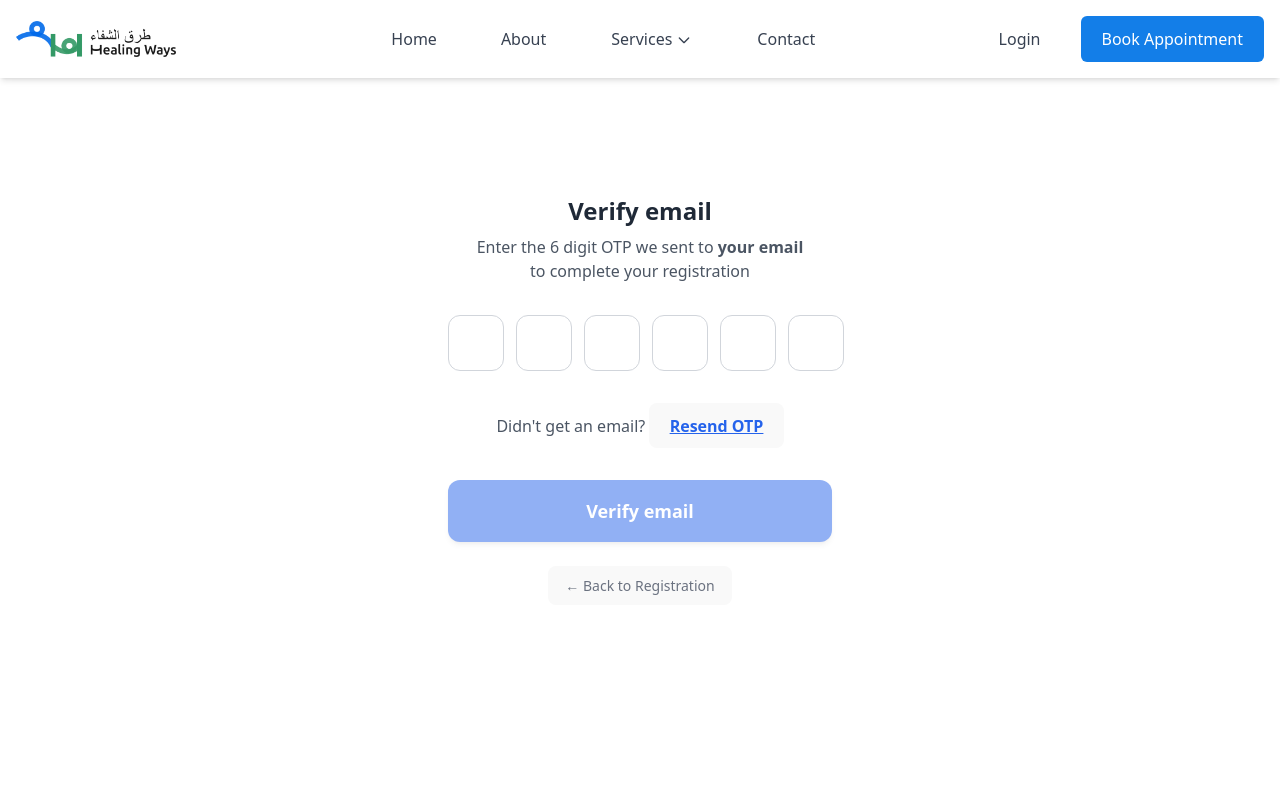
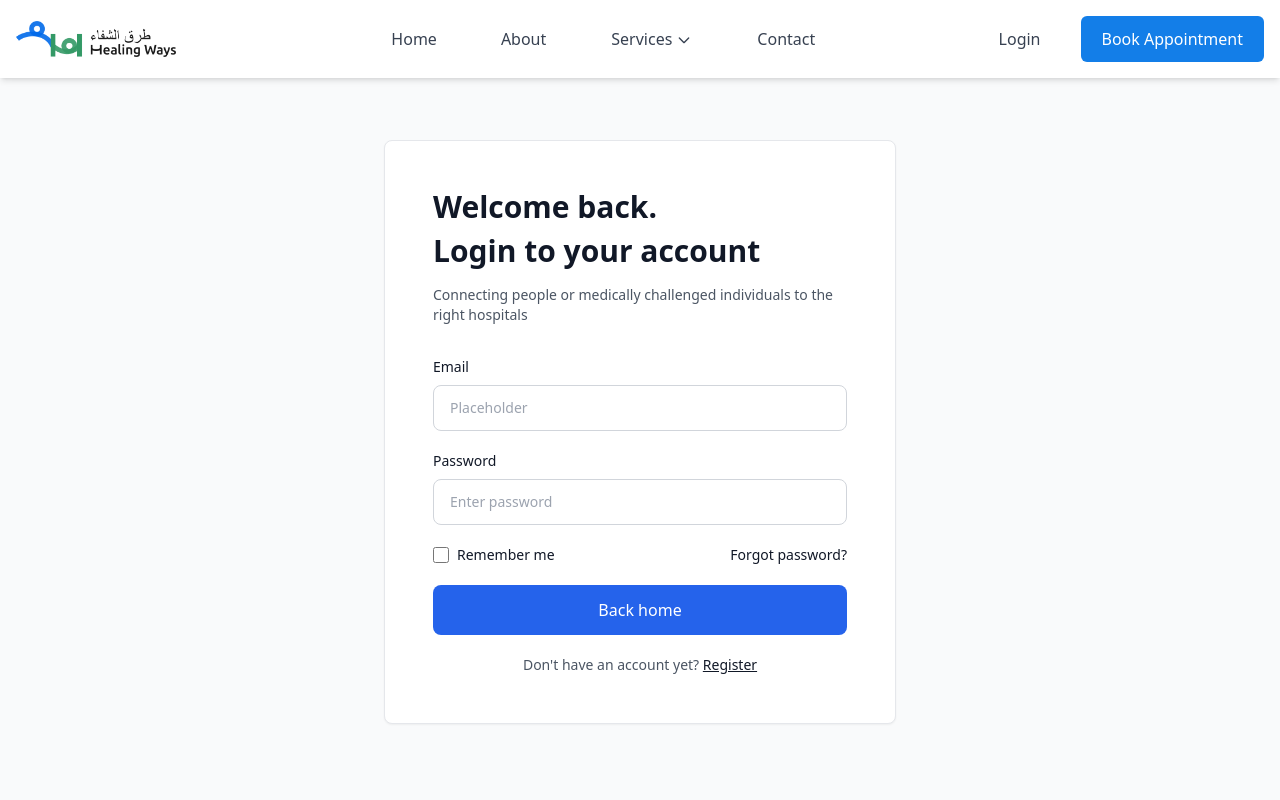
Before and after one commit to Binmuhammad001/healing-ways, a React (Vite) app: page /login in a window 1280 px wide. Shown: the top 800 px of the page. Built offline with nearby package versions, Linux system fonts and the light colour scheme.

Commit message:
Update login_form.jsx

```diff
--- a/src/components/signup/login_form.jsx
+++ b/src/components/signup/login_form.jsx
@@ -1,207 +1,89 @@
-import React, { useState, useEffect, useRef } from "react";
-import { useNavigate } from "react-router-dom";
-import { authAPI } from "../services/api";
+import React, { useState } from 'react';
 
-export default function VerifyOTP() {
-  const navigate = useNavigate();
-  const [otp, setOtp] = useState(["", "", "", "", "", ""]);
-  const [email, setEmail] = useState("");
-  const [loading, setLoading] = useState(false);
-  const [error, setError] = useState("");
-  const [resendLoading, setResendLoading] = useState(false);
-  const [resendSuccess, setResendSuccess] = useState(false);
+export default function LoginForm() {
+  const [email, setEmail] = useState('');
+  const [password, setPassword] = useState('');
+  const [rememberMe, setRememberMe] = useState(false);
 
-  const inputRefs = useRef([]);
-
-  useEffect(() => {
-    // Get email from localStorage
-    const savedEmail = localStorage.getItem('pendingEmail');
-    if (savedEmail) {
-      setEmail(savedEmail);
-    } else {
-      // No pending email, redirect to registration
-      navigate('/login');
-    }
-  }, [navigate]);
-
-  const handleOtpChange = (element, index) => {
-    if (isNaN(element.value)) return false;
-
-    const newOtp = [...otp];
-    newOtp[index] = element.value;
-    setOtp(newOtp);
-
-    // Focus next input
-    if (element.value !== "" && element.nextSibling) {
-      element.nextSibling.focus();
-    }
-  };
-
-  const handleKeyDown = (e, index) => {
-    if (e.key === 'Backspace' && !otp[index] && index > 0) {
-      // Move focus to previous input on backspace
-      inputRefs.current[index - 1].focus();
-    }
-  };
-
-  const handlePaste = (e) => {
+  const handleSubmit = (e) => {
     e.preventDefault();
-    const pasteData = e.clipboardData.getData('text').slice(0, 6);
-    if (pasteData.length === 6 && !isNaN(pasteData)) {
-      const newOtp = pasteData.split('');
-      setOtp(newOtp);
-      // Focus the last input after paste
-      inputRefs.current[5].focus();
-    }
-  };
-
-  const handleVerify = async (e) => {
-    e.preventDefault();
-    setLoading(true);
-    setError("");
-
-    const otpCode = otp.join('');
-
-    if (otpCode.length !== 6) {
-      setError("Please enter a valid 6-digit OTP");
-      setLoading(false);
-      return;
-    }
-
-    try {
-      const response = await authAPI.verifyOTP(email, otpCode);
-
-      if (response.data.success) {
-        // Save token and user data
-        localStorage.setItem('token', response.data.data.token);
-        localStorage.setItem('user', JSON.stringify(response.data.data.user));
-        localStorage.removeItem('pendingEmail');
-        localStorage.removeItem('userData');
-
-        // Clear messages
-        setResendSuccess(false);
-        setError("");
-
-        // ✅ FIXED: Redirect to consultation form instead of dashboard
-        setTimeout(() => {
-          navigate('/consultation'); // Changed from '/dashboard'
-        }, 1000);
-      }
-    } catch (error) {
-      console.error('OTP verification error:', error);
-      setError(
-        error.response?.data?.message ||
-        "Invalid or expired OTP. Please try again."
-      );
-    } finally {
-      setLoading(false);
-    }
-  };
-
-  const handleResendOTP = async () => {
-    setResendLoading(true);
-    setResendSuccess(false);
-    setError("");
-
-    try {
-      const response = await authAPI.resendOTP(email);
-
-      if (response.data.success) {
-        setResendSuccess(true);
-        // Clear OTP fields
-        setOtp(["", "", "", "", "", ""]);
-        // Focus first input
-        if (inputRefs.current[0]) {
-          inputRefs.current[0].focus();
-        }
-      }
-    } catch (error) {
-      console.error('Resend OTP error:', error);
-      setError(
-        error.response?.data?.message ||
-        "Failed to resend OTP. Please try again."
-      );
-    } finally {
-      setResendLoading(false);
-    }
+    console.log('Login submitted:', { email, password, rememberMe });
   };
 
   return (
-    <div className="min-h-screen bg-white flex flex-col justify-center px-4 py-8">
-      <div className="flex flex-col items-center w-full max-w-md mx-auto">
-        {/* Form Container */}
-        <div className="w-full bg-white p-8">
-          <h2 className="text-2xl font-bold text-center text-gray-800 mb-2">
-            Verify email
+    <div className="min-h-screen bg-gray-50 flex items-center justify-center p-4 pt-20">
+      <div className="bg-white rounded-lg shadow-sm border border-gray-200 p-12 w-full max-w-lg">
+        <div className="mb-8">
+          <h1 className="text-3xl font-bold text-gray-900 mb-2">
+            Welcome back.
+          </h1>
+          <h2 className="text-3xl font-bold text-gray-900 mb-4">
+            Login to your account
           </h2>
-          <p className="text-gray-600 text-center mb-8">
-            Enter the 6 digit OTP we sent to{" "}
-            <span className="font-semibold">{email || "your email"}</span>
-            <br />
-            to complete your registration
+          <p className="text-gray-600 text-sm">
+            Connecting people or medically challenged individuals to the right hospitals
           </p>
+        </div>
 
-          {error && (
-            <div className="bg-red-50 border border-red-200 text-red-700 px-4 py-3 rounded-lg mb-6">
-              {error}
+        <div className="space-y-5">
+          <div>
+            <label htmlFor="email" className="block text-sm font-medium text-gray-900 mb-2">
+              Email
+            </label>
+            <input
+              type="email"
+              id="email"
+              value={email}
+              onChange={(e) => setEmail(e.target.value)}
+              placeholder="Placeholder"
+              className="w-full px-4 py-3 bg-white border border-gray-300 rounded-lg focus:outline-none focus:ring-2 focus:ring-blue-500 focus:border-transparent text-sm"
+            />
+          </div>
+
+          <div>
+            <label htmlFor="password" className="block text-sm font-medium text-gray-900 mb-2">
+              Password
+            </label>
+            <input
+              type="password"
+              id="password"
+              value={password}
+              onChange={(e) => setPassword(e.target.value)}
+              placeholder="Enter password"
+              className="w-full px-4 py-3 bg-white border border-gray-300 rounded-lg focus:outline-none focus:ring-2 focus:ring-blue-500 focus:border-transparent text-sm"
+            />
+          </div>
+
+          <div className="flex items-center justify-between">
+            <div className="flex items-center">
+              <input
+                type="checkbox"
+                id="remember"
+                checked={rememberMe}
+                onChange={(e) => setRememberMe(e.target.checked)}
+                className="w-4 h-4 bg-white border-2 border-gray-300 rounded accent-white focus:ring-2 focus:ring-blue-500"
+              />
+              <label htmlFor="remember" className="ml-2 text-sm text-gray-900">
+                Remember me
+              </label>
             </div>
-          )}
+            <a href="#" className="text-sm text-gray-900 hover:text-gray-700">
+              Forgot password?
+            </a>
+          </div>
 
-          {resendSuccess && (
-            <div className="bg-green-50 border border-green-200 text-green-700 px-4 py-3 rounded-lg mb-6">
-              OTP has been resent successfully! Check your email.
-            </div>
-          )}
+          <button
+            onClick={handleSubmit}
+            className="w-full bg-blue-600 hover:bg-blue-700 text-white font-medium py-3 px-4 rounded-lg transition-colors"
+          >
+            Back home
+          </button>
 
-          <form onSubmit={handleVerify}>
-            {/* OTP Inputs */}
-            <div className="flex justify-between gap-3 mb-8">
-              {otp.map((digit, index) => (
-                <input
-                  key={index}
-                  ref={(el) => (inputRefs.current[index] = el)}
-                  type="text"
-                  maxLength="1"
-                  value={digit}
-                  onChange={(e) => handleOtpChange(e.target, index)}
-                  onKeyDown={(e) => handleKeyDown(e, index)}
-                  onPaste={index === 0 ? handlePaste : undefined}
-                  className="w-14 h-14 border border-gray-300 rounded-xl text-center text-2xl font-bold focus:border-blue-500 focus:ring-2 focus:ring-blue-200 outline-none transition-colors"
-                />
-              ))}
-            </div>
-
-            {/* Resend OTP */}
-            <div className="text-center mb-8">
-              <span className="text-gray-600">Didn't get an email? </span>
-              <button
-                type="button"
-                onClick={handleResendOTP}
-                disabled={resendLoading}
-                className="text-blue-600 font-semibold hover:text-blue-700 disabled:opacity-50 underline"
-              >
-                {resendLoading ? "Sending..." : "Resend OTP"}
-              </button>
-            </div>
-
-            {/* Verify Button */}
-            <button
-              type="submit"
-              disabled={loading || otp.join('').length !== 6}
-              className="w-full bg-blue-600 text-white py-4 rounded-xl font-semibold text-lg hover:bg-blue-700 disabled:opacity-50 disabled:cursor-not-allowed transition-colors shadow-md"
-            >
-              {loading ? "Verifying..." : "Verify email"}
-            </button>
-          </form>
-
-          {/* Back to Registration */}
-          <div className="text-center mt-6">
-            <button
-              onClick={() => navigate('/book-consultation')}
-              className="text-gray-500 hover:text-gray-700 text-sm"
-            >
-              ← Back to Registration
-            </button>
+          <div className="text-center text-sm text-gray-600">
+            Don't have an account yet?{' '}
+            <a href="#" className="text-gray-900 font-medium hover:text-gray-700 underline">
+              Register
+            </a>
           </div>
         </div>
       </div>
```
